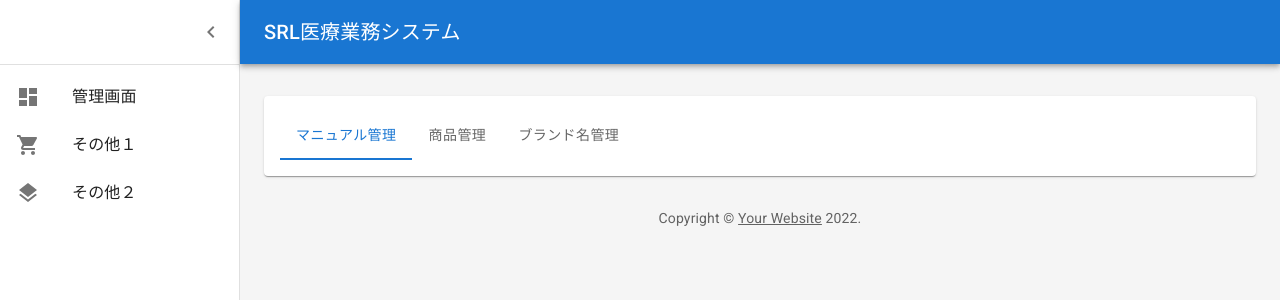
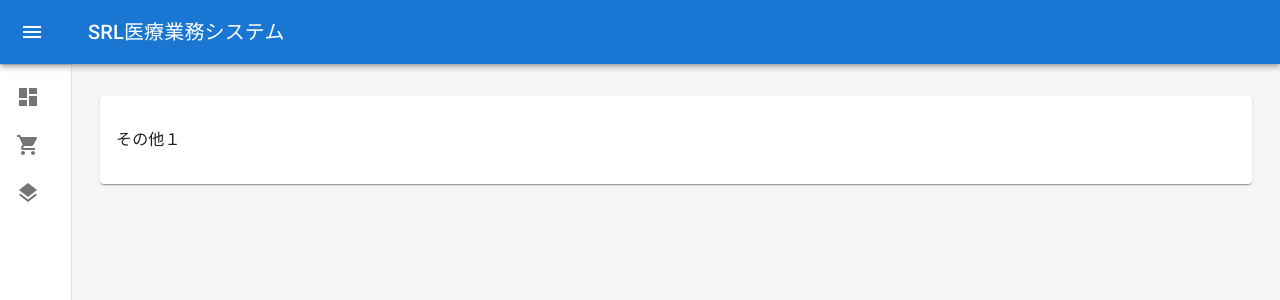
Before and after one commit to RyosukeOguni/React_test, a React (Create React App) app: page /other1 in a window 1280 px wide. Shown: the top 300 px of the page. Built offline with nearby package versions, Linux system fonts and the light colour scheme.

Commit message:
route入れ子試験（仮設定）

```diff
--- /dev/null
+++ b/src/components/page/management.js
@@ -0,0 +1,24 @@
+import React from "react";
+import { Grid } from "@mui/material";
+import { Routes, Route } from "react-router-dom";
+import Tablink from "../templates/Tablink";
+import Manual from "../page/management/manual";
+import Brand from "../page/management/brand";
+import Goods from "../page/management/goods";
+
+class Management extends React.Component {
+  render() {
+    return (
+      <Grid item xs={12}>
+          <Tablink />
+          <Routes>
+            <Route path="/" element={<Manual />} />
+            <Route path="goods" element={<Goods />} />
+            <Route path="brand" element={<Brand />} />
+          </Routes>
+      </Grid>
+    );
+  }
+}
+
+export default Management;
--- a/src/components/page/brand.js
+++ b/src/components/page/management/brand.js
@@ -1,5 +1,4 @@
 import React from "react";
-import { Link } from "react-router-dom";
 import axios from "axios";
 import {
   Table,
--- a/src/components/page/goods.js
+++ b/src/components/page/management/goods.js
@@ -1,5 +1,4 @@
 import React from "react";
-import { Link } from "react-router-dom";
 import axios from "axios";
 import {
   Table,
--- /dev/null
+++ b/src/components/page/other1.js
@@ -0,0 +1,14 @@
+import React from "react";
+import { Grid } from "@mui/material";
+
+class Other1 extends React.Component {
+  render() {
+    return (
+      <Grid item xs={12}>
+        <p>その他１</p>
+      </Grid>
+    );
+  }
+}
+
+export default Other1;
--- /dev/null
+++ b/src/components/page/other2.js
@@ -0,0 +1,14 @@
+import React from "react";
+import { Grid } from "@mui/material";
+
+class Other2 extends React.Component {
+  render() {
+    return (
+      <Grid item xs={12}>
+        <p>その他２</p>
+      </Grid>
+    );
+  }
+}
+
+export default Other2;
--- a/src/components/templates/Dashboard.js
+++ b/src/components/templates/Dashboard.js
@@ -12,36 +12,19 @@ import IconButton from "@mui/material/IconButton";
 import Container from "@mui/material/Container";
 import Grid from "@mui/material/Grid";
 import Paper from "@mui/material/Paper";
-import Link from "@mui/material/Link";
 import MenuIcon from "@mui/icons-material/Menu";
 import ChevronLeftIcon from "@mui/icons-material/ChevronLeft";
 import { mainListItems } from "./listItems";
+import { Routes, Route } from "react-router-dom";
+import Management from "../page/management";
+import Manual from "../page/management/manual";
+import Brand from "../page/management/brand";
+import Goods from "../page/management/goods";
 
-import { Routes, Route } from "react-router-dom";
-import Tablink from "./Tablink";
-import Manual from "../page/manual";
-import Brand from "../page/brand";
-import Goods from "../page/goods";
+import Other1 from "../page/other1";
+import Other2 from "../page/other2";
 
-function Copyright(props) {
-  return (
-    <Typography
-      variant="body2"
-      color="text.secondary"
-      align="center"
-      {...props}
-    >
-      {"Copyright © "}
-      <Link color="inherit" href="https://mui.com/">
-        Your Website
-      </Link>{" "}
-      {new Date().getFullYear()}
-      {"."}
-    </Typography>
-  );
-}
-
-const drawerWidth = 240;
+const drawerWidth = 200;
 
 const AppBar = styled(MuiAppBar, {
   shouldForwardProp: (prop) => prop !== "open",
@@ -90,7 +73,7 @@ const Drawer = styled(MuiDrawer, {
 const mdTheme = createTheme();
 
 function DashboardContent() {
-  const [open, setOpen] = React.useState(true);
+  const [open, setOpen] = React.useState(false);
   const toggleDrawer = () => {
     setOpen(!open);
   };
@@ -164,16 +147,18 @@ function DashboardContent() {
               {/* Recent Orders */}
               <Grid item xs={12}>
                 <Paper sx={{ p: 2, display: "flex", flexDirection: "column" }}>
-                  <Tablink />
                   <Routes>
-                    <Route path="/" element={<Manual />} />
-                    <Route path="/goods" element={<Goods />} />
-                    <Route path="/brand" element={<Brand />} />
+                    <Route path="/" element={<Management />}>
+                      <Route path="manual" index element={<Manual />} />
+                      <Route path="goods" element={<Goods />} />
+                      <Route path="brand" element={<Brand />} />
+                    </Route>
+                    <Route path="/other1" element={<Other1 />} />
+                    <Route path="/other2" element={<Other2 />} />
                   </Routes>{" "}
                 </Paper>
               </Grid>
             </Grid>
-            <Copyright sx={{ pt: 4 }} />
           </Container>
         </Box>
       </Box>
--- a/src/components/templates/Tablink.js
+++ b/src/components/templates/Tablink.js
@@ -17,11 +17,11 @@ function Tablink() {
         aria-label="wrapped label tabs example"
       >
         <Tab value="manual" label="マニュアル管理" to="/" component={Link} />
-        <Tab value="goods" label="商品管理" to="/goods" component={Link} />
+        <Tab value="goods" label="商品管理" to="goods" component={Link} />
         <Tab
           value="brand"
           label="ブランド名管理"
-          to="/brand"
+          to="brand"
           component={Link}
         />
       </Tabs>
```
Also changed, not shown: src/components/templates/Content.js (deleted, +0 -22 lines), src/components/page/management/manual.js (renamed from src/components/page/manual.js).
